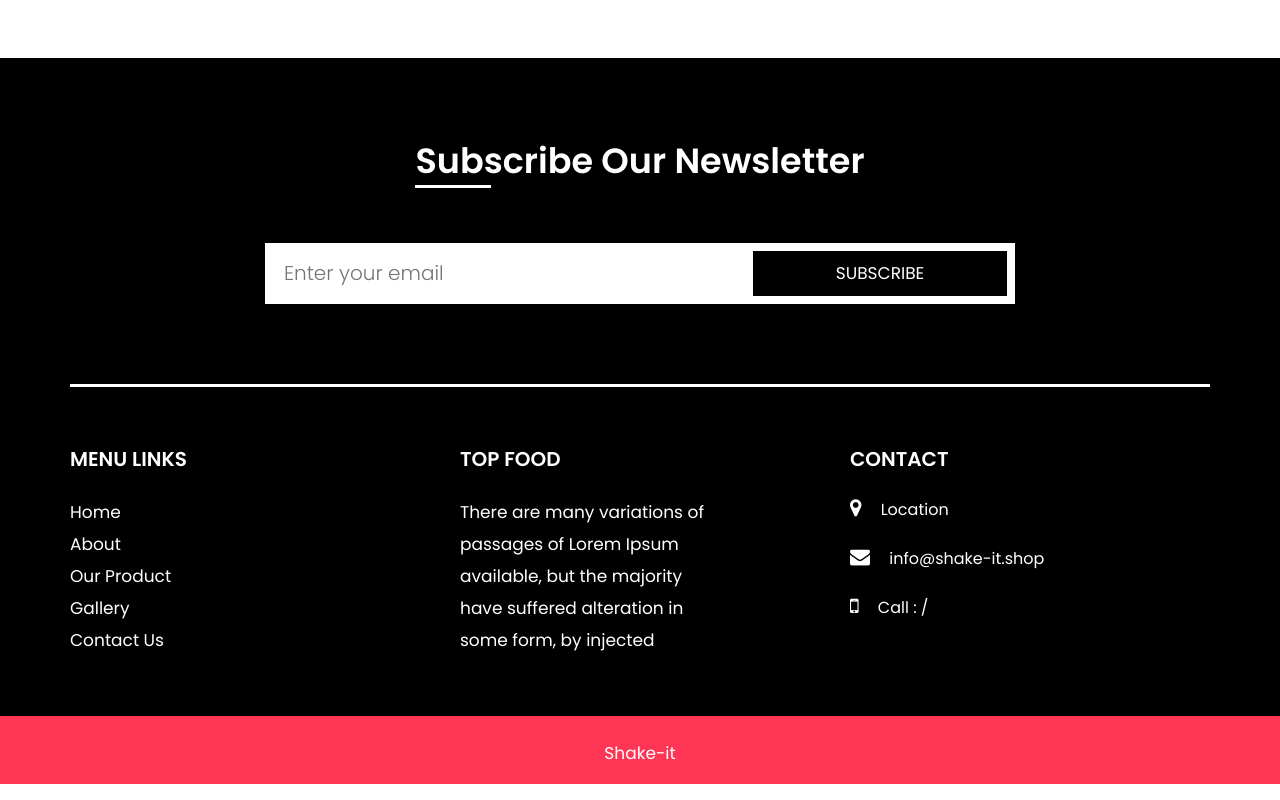
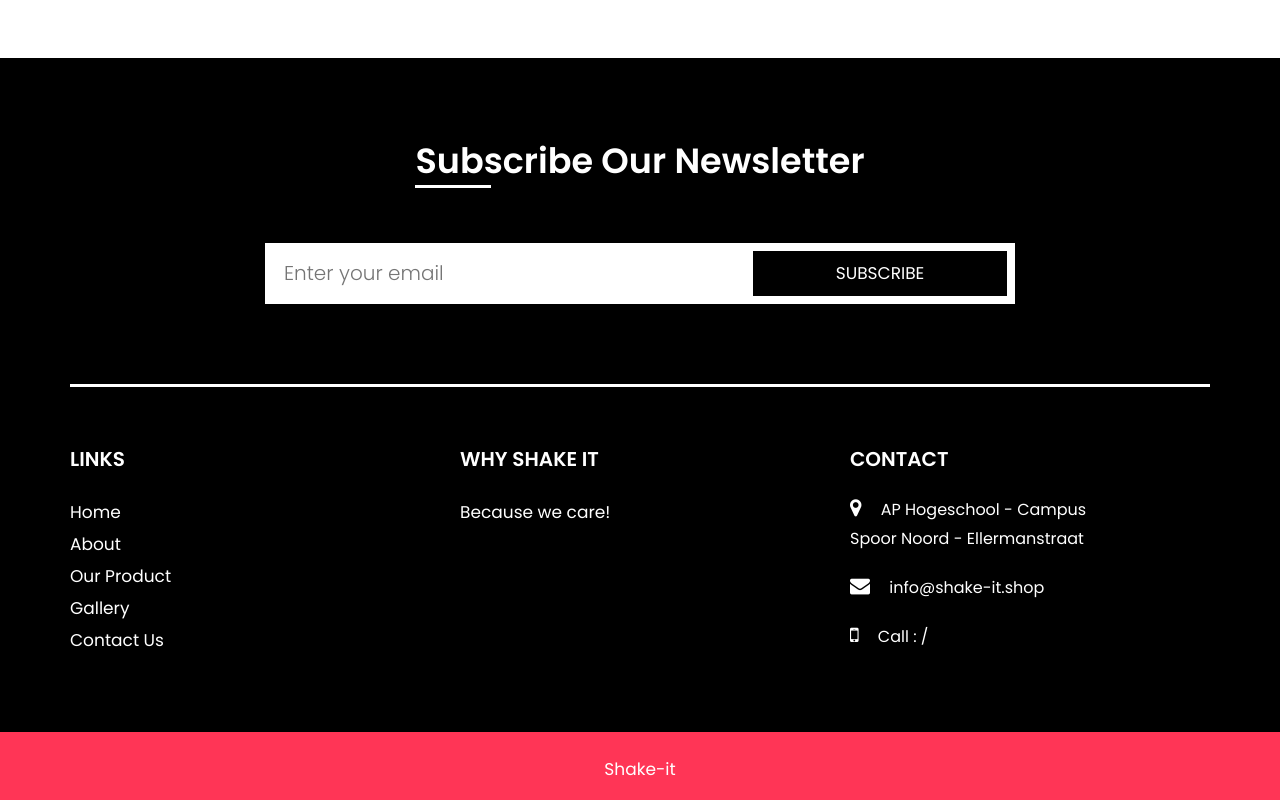
Before and after one commit to AP-Valley-shakeIt/website, a plain HTML site: page web/index.html in a window 1280 px wide. Shown: the part 4707-5507 px from the top of the page. Drawn offline with nearby package versions, Linux system fonts and the light colour scheme; a web font is replaced by a local one.

Commit message:
UPDATE footer

```diff
--- a/web/index.html
+++ b/web/index.html
@@ -319,7 +319,7 @@
                </div>
                <div class="row">
                   <div class="col-md-4">
-                     <h3>menu LINKS</h3>
+                     <h3>Links</h3>
                      <ul class="link_menu">
                         <li><a href="#">Home</a></li>
                         <li><a href="#about"> About</a></li>
@@ -329,15 +329,15 @@
                      </ul>
                   </div>
                   <div class=" col-md-3">
-                     <h3>TOP food</h3>
+                     <h3>Why SHake it</h3>
                      <p class="many">
-                        There are many variations of passages of Lorem Ipsum available, but the majority have suffered alteration in some form, by injected
+                        Because we care!
                      </p>
                   </div>
                   <div class="col-lg-3 offset-mdlg-2     col-md-4 offset-md-1">
                      <h3>Contact </h3>
                      <ul class="conta">
-                        <li><i class="fa fa-map-marker" aria-hidden="true"></i> Location</li>
+                        <li><i class="fa fa-map-marker" aria-hidden="true"></i> AP Hogeschool - Campus Spoor Noord - Ellermanstraat</li>
                         <li> <i class="fa fa-envelope" aria-hidden="true"></i><a href="#"> info@shake-it.shop</a></li>
                         <li><i class="fa fa-mobile" aria-hidden="true"></i> Call : /</li>
                      </ul>
```
